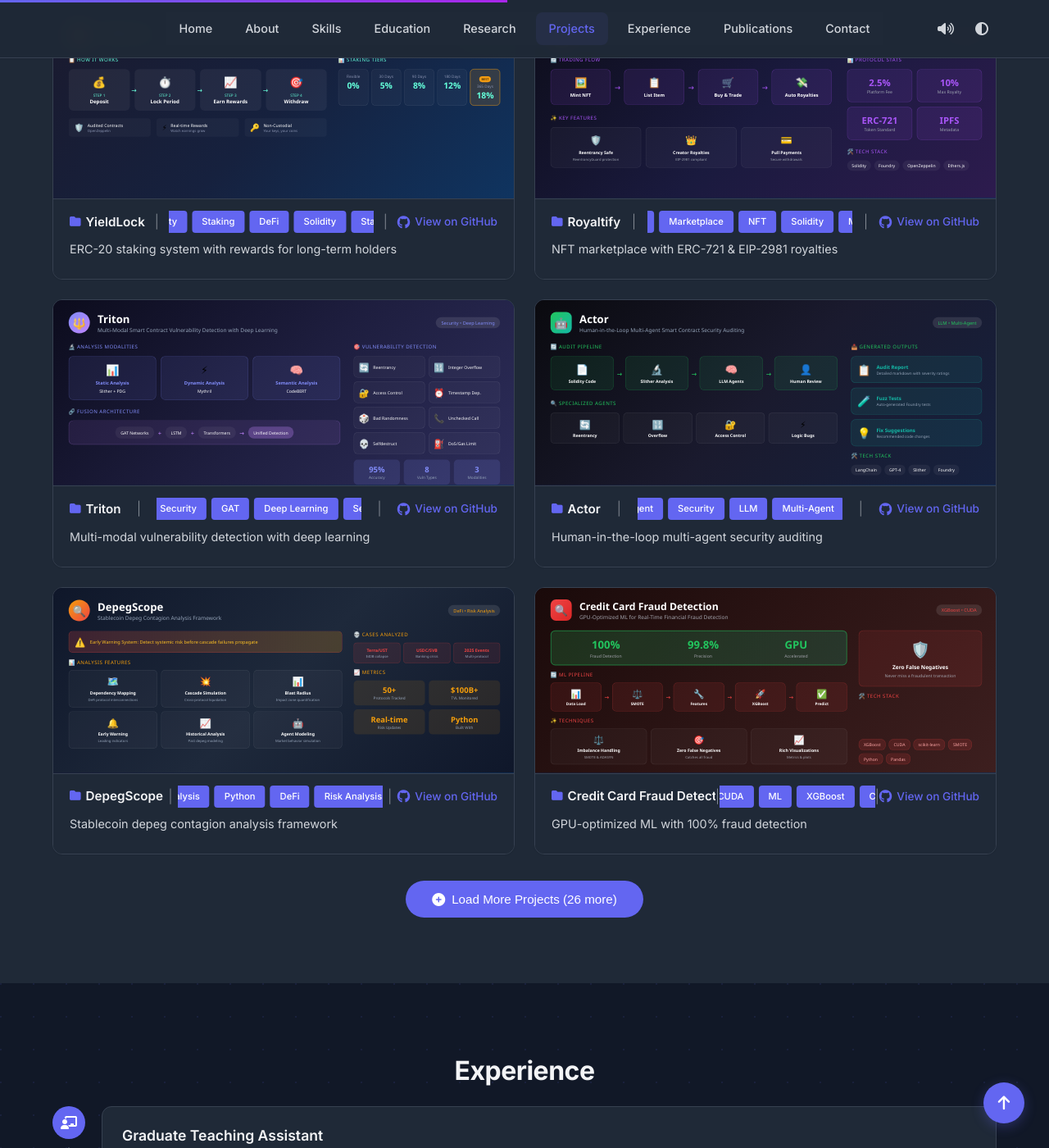
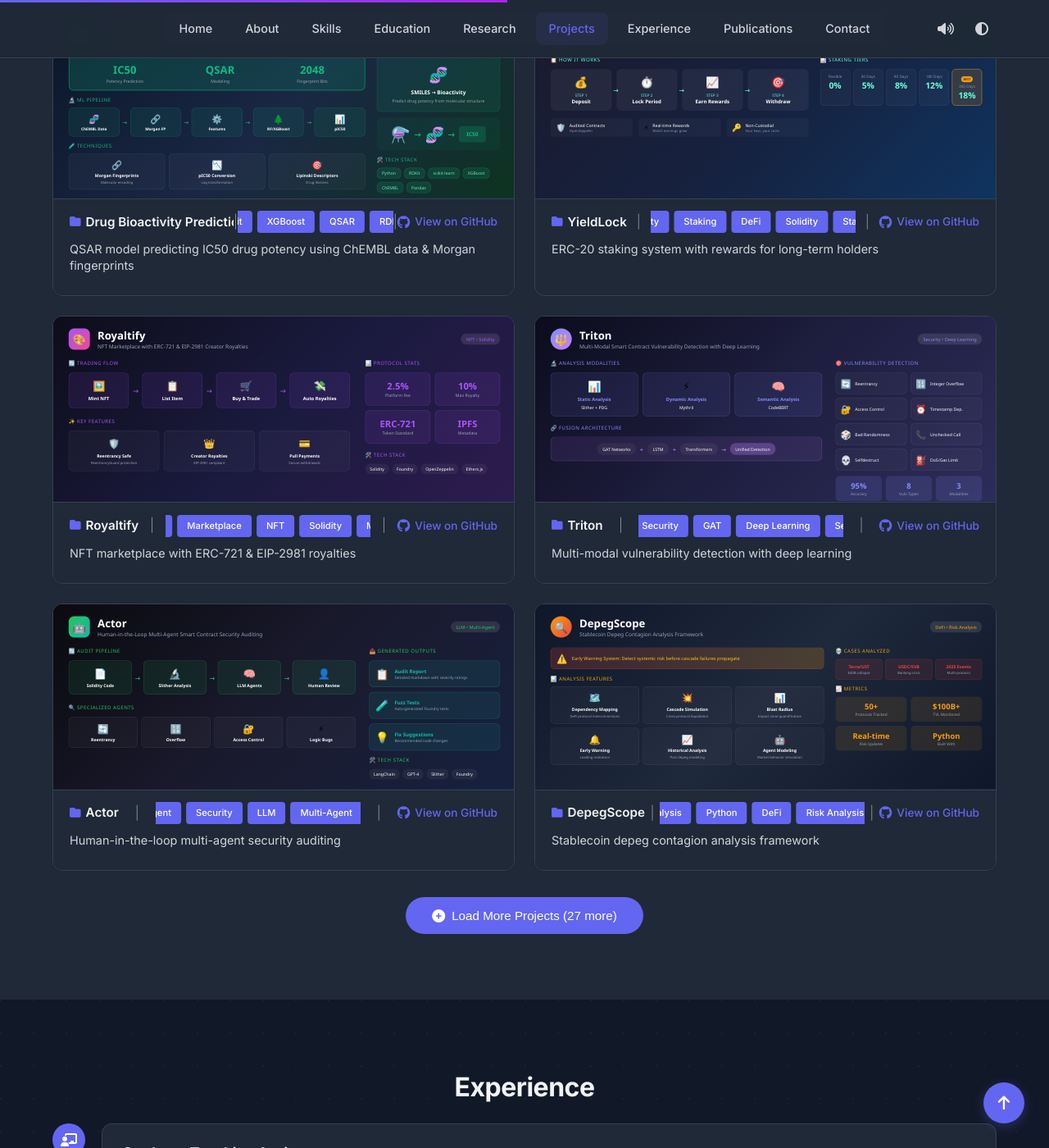
Before and after one commit to atahabilder1/atahabilder1.github.io, a Jekyll site: the page index.html, which Jekyll copies as it is, in a window 1280 px wide and 1400 px high, scrolled down 3285 px. Shown: the whole window at 82% size. Built offline with Jekyll 4.4.1, drawn with Linux system fonts in a browser that asks for light colours.

Commit message:
Added Drug Bioactivity Prediction project and updated favicon

```diff
--- /dev/null
+++ b/github-projects/drug-bioactivity.html
@@ -0,0 +1,147 @@
+<!DOCTYPE html>
+<html>
+<head>
+  <meta charset="UTF-8">
+  <title>Drug Bioactivity Prediction</title>
+  <style>
+    * { margin: 0; padding: 0; box-sizing: border-box; }
+    body { font-family: 'Segoe UI', Tahoma, Geneva, Verdana, sans-serif; }
+    .container {
+      width: 1200px;
+      height: 480px;
+      background: linear-gradient(135deg, #0a1628 0%, #1a2744 50%, #0d3320 100%);
+      padding: 30px 40px;
+      display: flex;
+      flex-direction: column;
+    }
+    .header {
+      display: flex;
+      align-items: center;
+      gap: 20px;
+      margin-bottom: 25px;
+    }
+    .header-icon {
+      width: 55px;
+      height: 55px;
+      background: linear-gradient(135deg, #10b981, #059669);
+      border-radius: 14px;
+      display: flex;
+      align-items: center;
+      justify-content: center;
+      font-size: 28px;
+      flex-shrink: 0;
+    }
+    .header-text h1 { color: #fff; font-size: 26px; font-weight: bold; }
+    .header-text p { color: #a1a1aa; font-size: 14px; }
+    .badge { margin-left: auto; background: rgba(255,255,255,0.1); padding: 6px 14px; border-radius: 20px; color: #10b981; font-size: 12px; }
+    .main { display: flex; gap: 30px; flex: 1; }
+    .left { flex: 1; }
+    .section-title { color: #10b981; font-size: 13px; text-transform: uppercase; letter-spacing: 1px; margin-bottom: 12px; }
+    .stats-banner {
+      background: linear-gradient(90deg, rgba(16,185,129,0.2), rgba(5,150,105,0.2));
+      border: 2px solid rgba(16,185,129,0.5);
+      border-radius: 12px;
+      padding: 15px;
+      margin-bottom: 15px;
+      display: flex;
+      justify-content: space-around;
+      text-align: center;
+    }
+    .stat-value { color: #10b981; font-size: 28px; font-weight: bold; }
+    .stat-label { color: #a1a1aa; font-size: 11px; margin-top: 4px; }
+    .pipeline { display: flex; align-items: center; gap: 8px; margin-bottom: 15px; }
+    .pipe-step { flex: 1; background: rgba(16,185,129,0.1); border: 1px solid rgba(16,185,129,0.3); border-radius: 10px; padding: 12px; text-align: center; }
+    .pipe-icon { font-size: 22px; margin-bottom: 4px; }
+    .pipe-label { color: #fff; font-size: 10px; font-weight: 600; }
+    .pipe-arrow { color: #10b981; font-size: 16px; }
+    .techniques { display: grid; grid-template-columns: repeat(3, 1fr); gap: 10px; }
+    .technique { background: rgba(255,255,255,0.03); border: 1px solid rgba(255,255,255,0.1); border-radius: 10px; padding: 12px; text-align: center; }
+    .tech-icon { font-size: 22px; margin-bottom: 6px; }
+    .tech-name { color: #fff; font-size: 11px; font-weight: 600; }
+    .tech-desc { color: #a1a1aa; font-size: 9px; margin-top: 3px; }
+    .right { width: 320px; flex-shrink: 0; display: flex; flex-direction: column; }
+    .tech-stack { display: flex; flex-wrap: wrap; gap: 8px; margin-top: auto; }
+    .tech-tag { background: rgba(16,185,129,0.15); border: 1px solid rgba(16,185,129,0.3); padding: 6px 12px; border-radius: 12px; color: #6ee7b7; font-size: 11px; }
+    .highlight-box { background: rgba(16,185,129,0.1); border: 1px solid rgba(16,185,129,0.3); border-radius: 12px; padding: 20px; text-align: center; margin-bottom: 15px; }
+    .highlight-icon { font-size: 40px; margin-bottom: 10px; }
+    .highlight-text { color: #fff; font-size: 14px; font-weight: 600; }
+    .highlight-sub { color: #a1a1aa; font-size: 11px; margin-top: 5px; }
+    .molecule-diagram {
+      display: flex;
+      justify-content: center;
+      align-items: center;
+      gap: 10px;
+      margin-bottom: 15px;
+      padding: 15px;
+      background: rgba(16,185,129,0.05);
+      border-radius: 12px;
+    }
+    .molecule { font-size: 40px; }
+    .arrow-flow { color: #10b981; font-size: 24px; }
+    .result-box { background: rgba(16,185,129,0.2); padding: 10px 20px; border-radius: 8px; }
+    .result-text { color: #10b981; font-weight: bold; font-size: 14px; }
+  </style>
+</head>
+<body>
+  <div class="container">
+    <div class="header">
+      <div class="header-icon">💊</div>
+      <div class="header-text">
+        <h1>Drug Bioactivity Prediction</h1>
+        <p>QSAR Model for IC50 Drug Potency Prediction</p>
+      </div>
+      <div class="badge">ChEMBL • QSAR</div>
+    </div>
+    <div class="main">
+      <div class="left">
+        <div class="stats-banner">
+          <div><div class="stat-value">IC50</div><div class="stat-label">Potency Prediction</div></div>
+          <div><div class="stat-value">QSAR</div><div class="stat-label">Modeling</div></div>
+          <div><div class="stat-value">2048</div><div class="stat-label">Fingerprint Bits</div></div>
+        </div>
+        <div class="section-title">🔬 ML Pipeline</div>
+        <div class="pipeline">
+          <div class="pipe-step"><div class="pipe-icon">🧬</div><div class="pipe-label">ChEMBL Data</div></div>
+          <span class="pipe-arrow">→</span>
+          <div class="pipe-step"><div class="pipe-icon">🔗</div><div class="pipe-label">Morgan FP</div></div>
+          <span class="pipe-arrow">→</span>
+          <div class="pipe-step"><div class="pipe-icon">⚙️</div><div class="pipe-label">Features</div></div>
+          <span class="pipe-arrow">→</span>
+          <div class="pipe-step"><div class="pipe-icon">🌲</div><div class="pipe-label">RF/XGBoost</div></div>
+          <span class="pipe-arrow">→</span>
+          <div class="pipe-step"><div class="pipe-icon">📊</div><div class="pipe-label">pIC50</div></div>
+        </div>
+        <div class="section-title">🧪 Techniques</div>
+        <div class="techniques">
+          <div class="technique"><div class="tech-icon">🔗</div><div class="tech-name">Morgan Fingerprints</div><div class="tech-desc">Molecular encoding</div></div>
+          <div class="technique"><div class="tech-icon">📉</div><div class="tech-name">pIC50 Conversion</div><div class="tech-desc">Log transformation</div></div>
+          <div class="technique"><div class="tech-icon">🎯</div><div class="tech-name">Lipinski Descriptors</div><div class="tech-desc">Drug-likeness</div></div>
+        </div>
+      </div>
+      <div class="right">
+        <div class="highlight-box">
+          <div class="highlight-icon">🧬</div>
+          <div class="highlight-text">SMILES → Bioactivity</div>
+          <div class="highlight-sub">Predict drug potency from molecular structure</div>
+        </div>
+        <div class="molecule-diagram">
+          <span class="molecule">⚗️</span>
+          <span class="arrow-flow">→</span>
+          <span class="molecule">🧬</span>
+          <span class="arrow-flow">→</span>
+          <div class="result-box"><span class="result-text">IC50</span></div>
+        </div>
+        <div class="section-title">🛠️ Tech Stack</div>
+        <div class="tech-stack">
+          <span class="tech-tag">Python</span>
+          <span class="tech-tag">RDKit</span>
+          <span class="tech-tag">scikit-learn</span>
+          <span class="tech-tag">XGBoost</span>
+          <span class="tech-tag">ChEMBL</span>
+          <span class="tech-tag">Pandas</span>
+        </div>
+      </div>
+    </div>
+  </div>
+</body>
+</html>
--- a/index.html
+++ b/index.html
@@ -936,6 +936,7 @@
 
         // GitHub Projects with Visual Diagrams
         const visualProjects = [
+            { id: 'drug-bioactivity', title: 'Drug Bioactivity Prediction', desc: 'QSAR model predicting IC50 drug potency using ChEMBL data & Morgan fingerprints', tags: ['QSAR', 'RDKit', 'XGBoost'], category: 'machine-learning', url: 'https://github.com/atahabilder1/Drug-Bioactivity-Prediction' },
             { id: 'yield-lock', title: 'YieldLock', desc: 'ERC-20 staking system with rewards for long-term holders', tags: ['DeFi', 'Solidity', 'Staking'], category: 'blockchain', url: 'https://github.com/atahabilder1/Yield-lock' },
             { id: 'royaltify', title: 'Royaltify', desc: 'NFT marketplace with ERC-721 & EIP-2981 royalties', tags: ['NFT', 'Solidity', 'Marketplace'], category: 'blockchain', url: 'https://github.com/atahabilder1/Royaltify' },
             { id: 'triton', title: 'Triton', desc: 'Multi-modal vulnerability detection with deep learning', tags: ['Deep Learning', 'Security', 'GAT'], category: 'security', url: 'https://github.com/atahabilder1/Triton' },
```
Also changed, not shown: github-projects/mobile/drug-bioactivity.html (added, +261 -0 lines), image/favicon.png.
